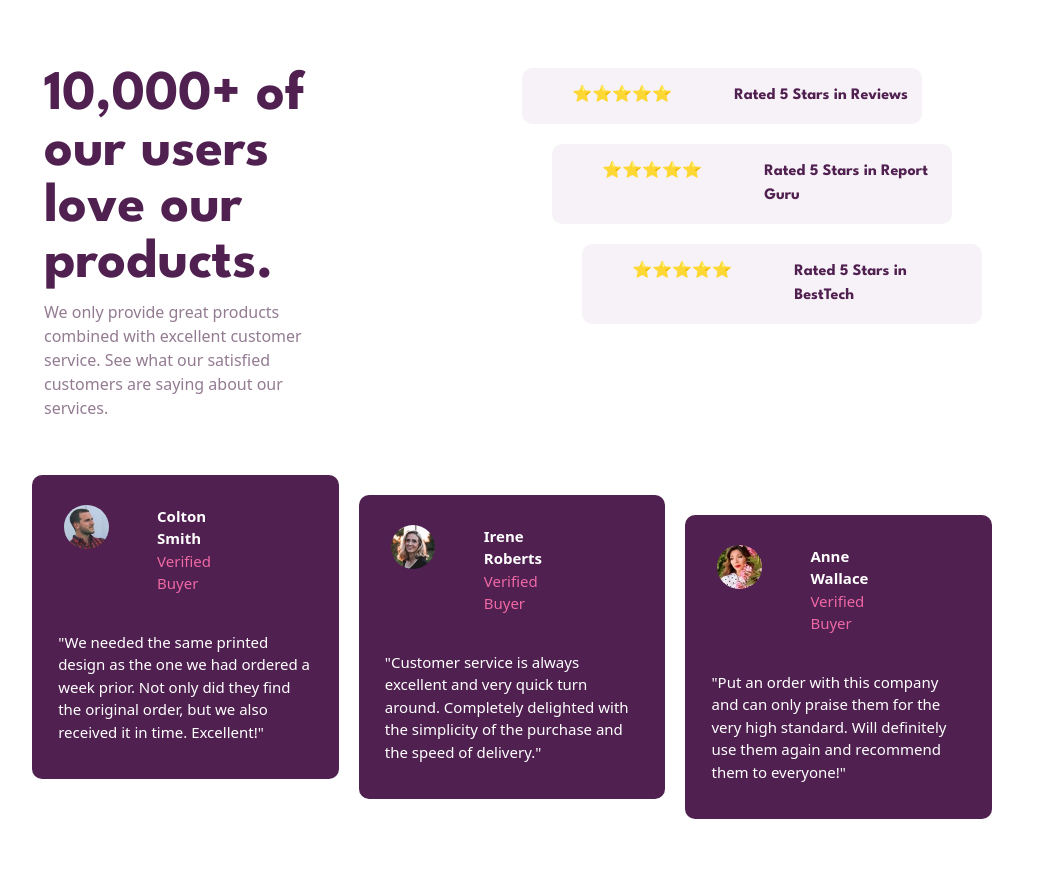
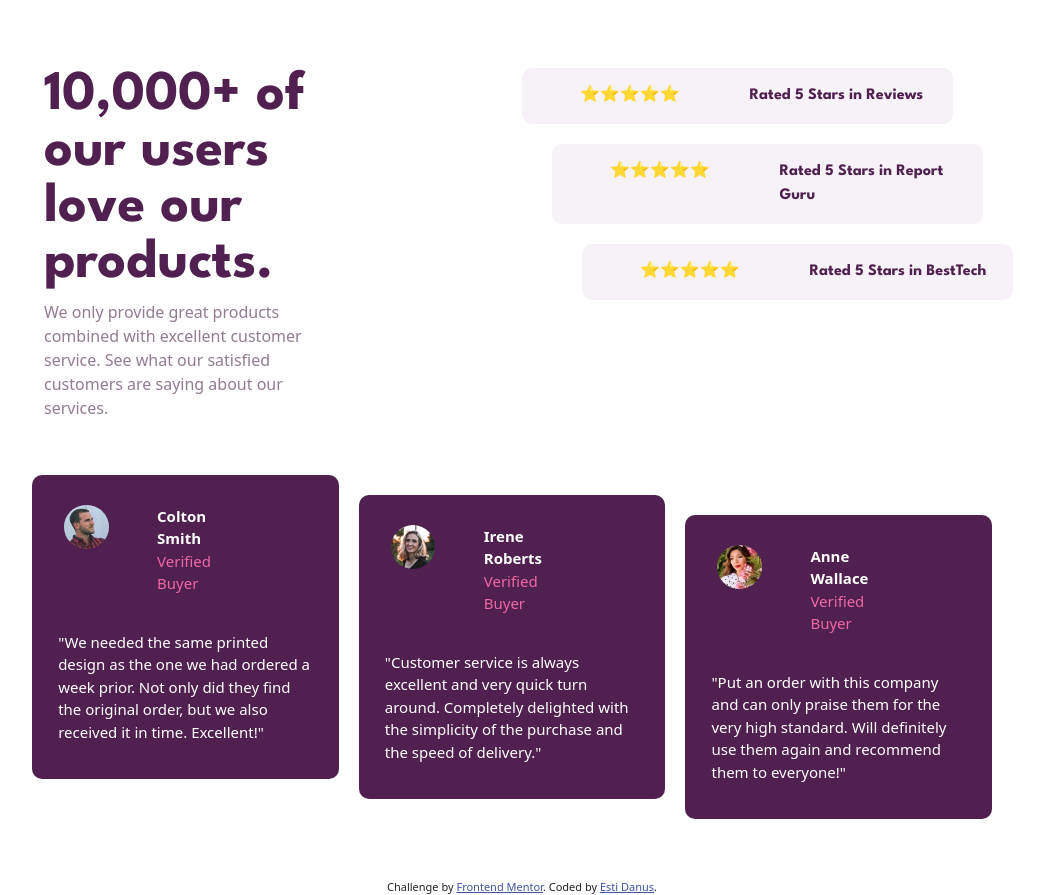
Before and after one commit to Estidanus/social-proof-section-master, a plain HTML site: page index.html in a window 1280 px wide. Shown: the whole page, without its empty margins (118-1162 px from the left). Before the commit the page ends 819 px from the top, so only its background shows below. Drawn offline with nearby package versions, Linux system fonts and the light colour scheme.

Commit message:
Add files via upload

```diff
--- a/css/styles.css
+++ b/css/styles.css
@@ -30,7 +30,7 @@ body {
   background-color: #f7f2f7;
   color: #502050;
   margin-bottom: 20px;
-  width: 65%;
+  width: 70%;
   font-family: 'League Spartan', sans-serif;
   font-weight: bold;
   border-radius: 10px;
@@ -103,3 +103,7 @@ body {
   position: relative;
   top: 40px;
 }
+.attribution {
+  position: relative;
+  top: 100px;
+}
--- a/index.html
+++ b/index.html
@@ -38,7 +38,7 @@
 <body>
 
   <!-- heading section -->
-  <div class="container-fluid">
+  <main  class="container-fluid">
     <div class="row">
       <div class="col col-lg-6">
         <h1 class="heading-line">10,000+ of our users love our products.</h1>
@@ -72,7 +72,7 @@
         </div>
       </div>
     </div>
-  </div>
+  </main>
 
 <!-- lower-containers section -->
 
@@ -121,7 +121,7 @@
     </div>
   </div>
 
-<!-- attribution section -->
+<!-- footer section -->
 
   <div class="attribution">
     Challenge by
```
